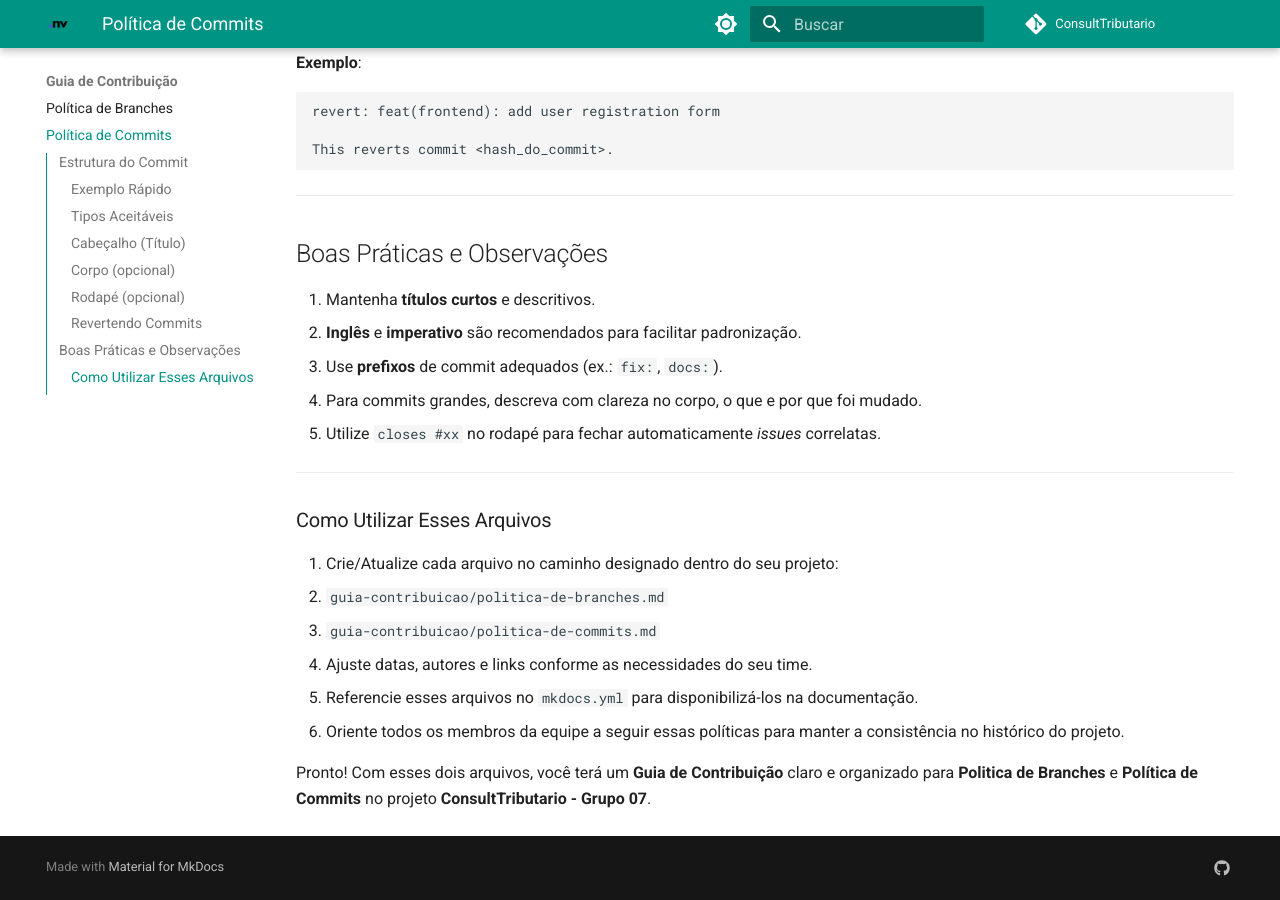
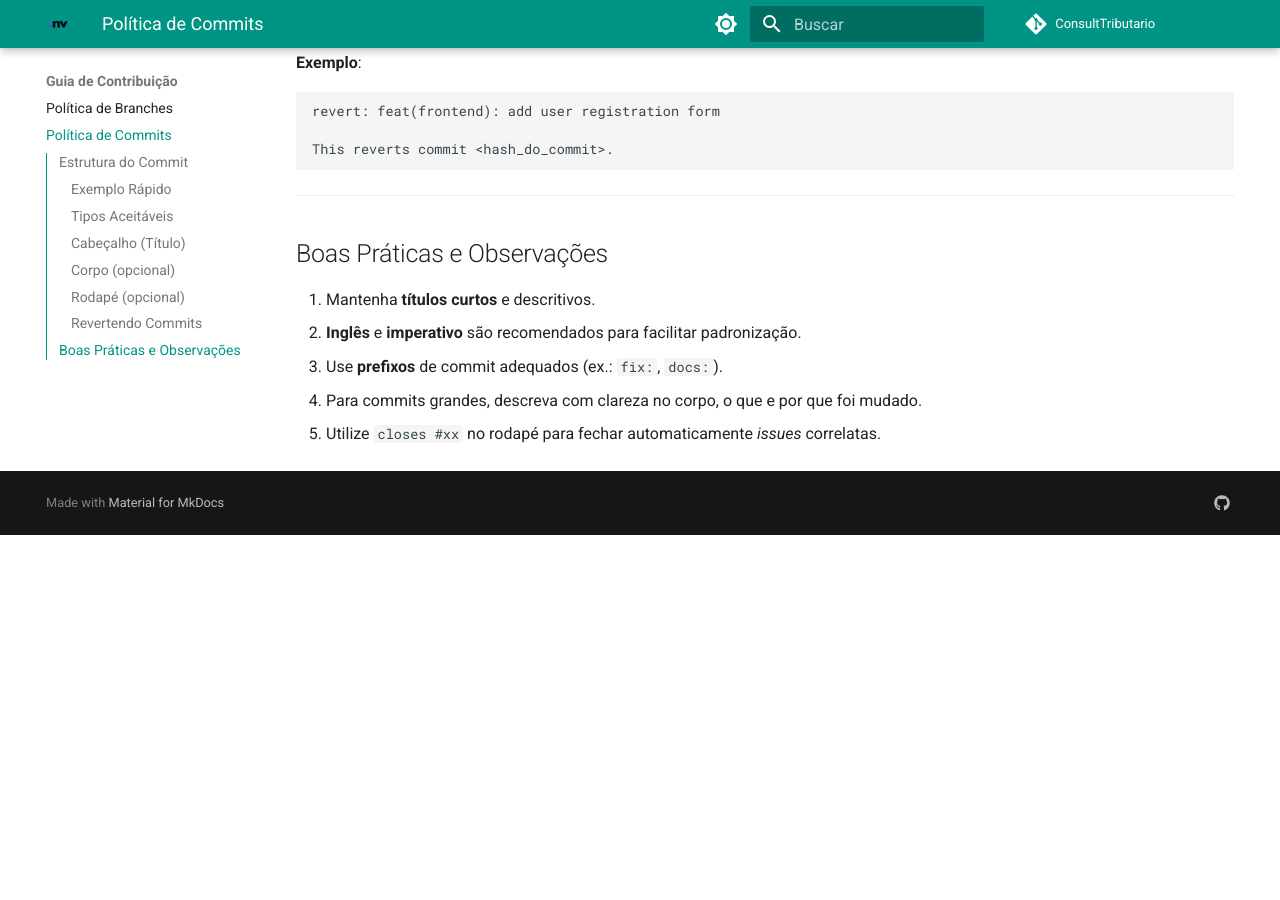
Before and after one commit to mdsreq-fga-unb/2025.1-T02-ConsultTributario, an MkDocs documentation site: the page built from docs/guia-contribuicao/politica-de-commits.md, in a window 1280 px wide and 900 px high, scrolled down 1973 px. Built offline with MkDocs 1.6.1 and Material for MkDocs 9.7.7, drawn with Linux system fonts in a browser that asks for light colours; comment, search, counter and statistics services are not loaded; after the commit the page ends 2508 px from its top, so only the background shows below that.

Commit message:
Update politica-de-commits.md

```diff
--- a/docs/guia-contribuicao/politica-de-commits.md
+++ b/docs/guia-contribuicao/politica-de-commits.md
@@ -83,16 +83,3 @@ This reverts commit <hash_do_commit>.
 3. Use **prefixos** de commit adequados (ex.: `fix:`, `docs:`).
 4. Para commits grandes, descreva com clareza no corpo, o que e por que foi mudado.
 5. Utilize `closes #xx` no rodapé para fechar automaticamente *issues* correlatas.
-
----
-
-### Como Utilizar Esses Arquivos
-
-1. Crie/Atualize cada arquivo no caminho designado dentro do seu projeto:
-   - `guia-contribuicao/politica-de-branches.md`
-   - `guia-contribuicao/politica-de-commits.md`
-2. Ajuste datas, autores e links conforme as necessidades do seu time.
-3. Referencie esses arquivos no `mkdocs.yml` para disponibilizá-los na documentação.
-4. Oriente todos os membros da equipe a seguir essas políticas para manter a consistência no histórico do projeto.
-
-Pronto! Com esses dois arquivos, você terá um **Guia de Contribuição** claro e organizado para **Politica de Branches** e **Política de Commits** no projeto **ConsultTributario - Grupo 07**.
```
